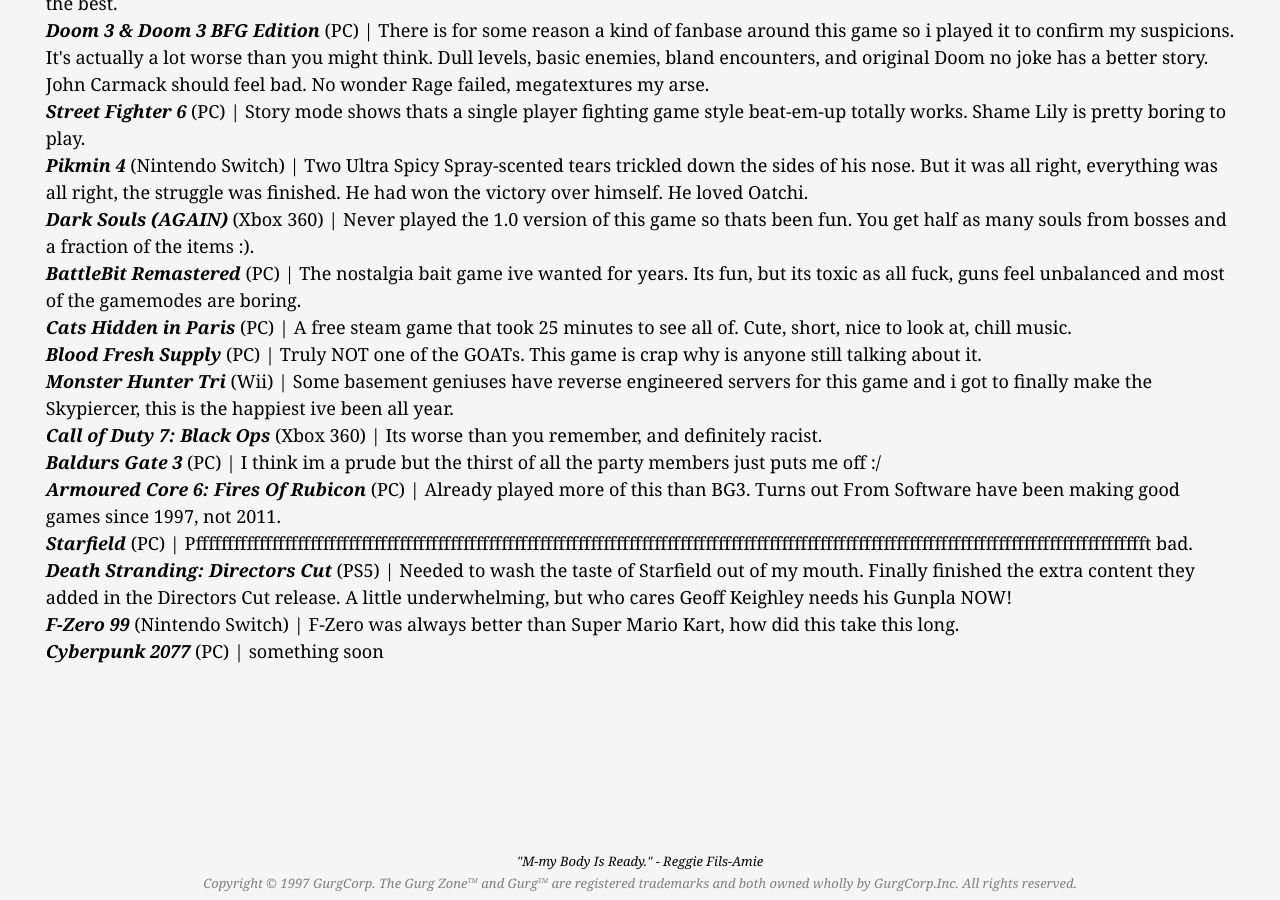
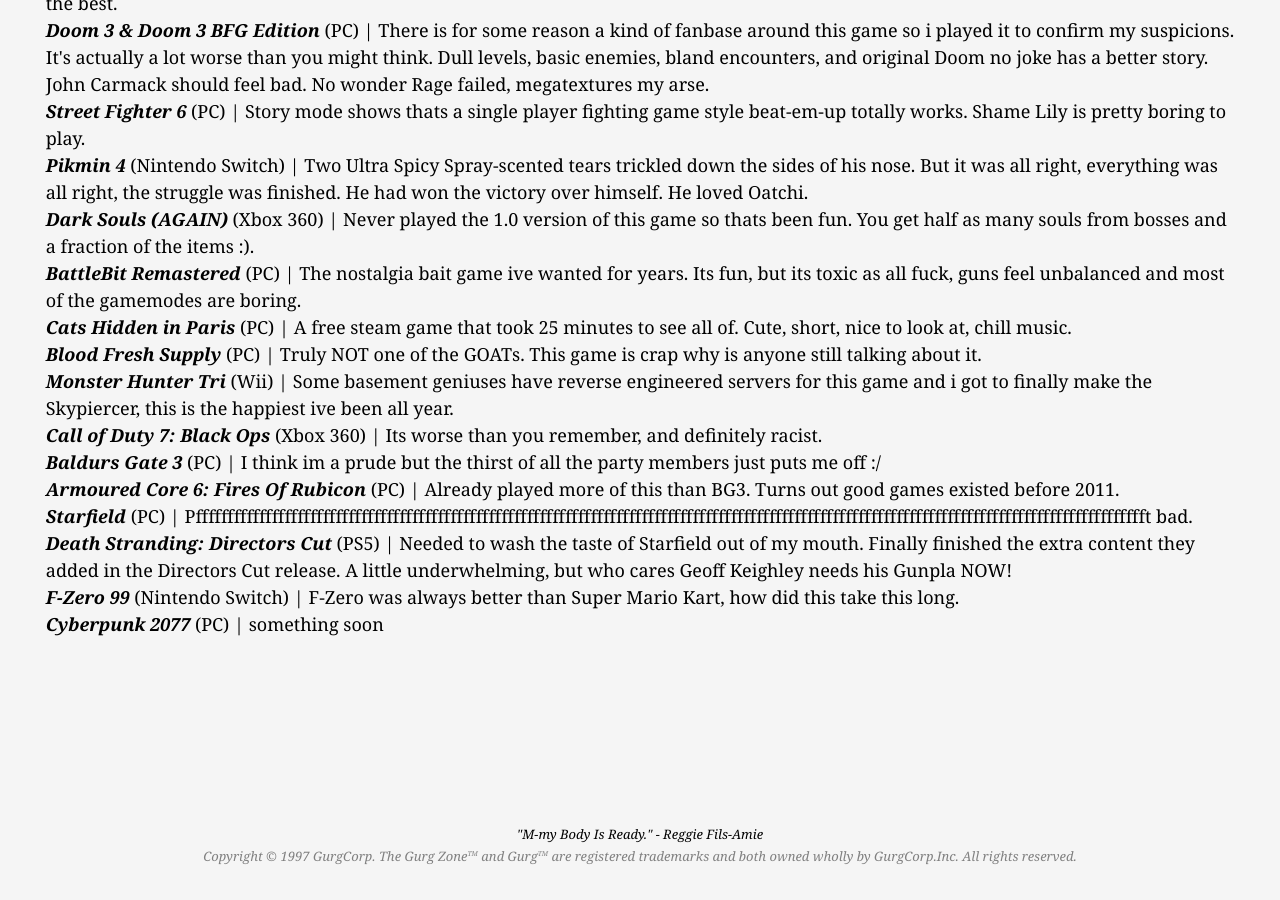
Before and after one commit to GreigHuth/greighuth.github.io, a Jekyll site: the page built from index.html, in a window 1280 px wide and 900 px high, scrolled down 1113 px. Built offline with Jekyll 4.4.1, drawn with Linux system fonts in a browser that asks for light colours; after the commit the page ends 1986 px from its top, so only the background shows below that.

Commit message:
Update minireviews.yaml

```diff
--- a/_data/minireviews.yaml
+++ b/_data/minireviews.yaml
@@ -60,7 +60,7 @@
 
 - title: "Armoured Core 6: Fires Of Rubicon"
   platform: PC
-  text: Already played more of this than BG3. Turns out From Software have been making good games since 1997, not 2011.
+  text: Already played more of this than BG3. Turns out good games existed before 2011.
 
 - title: Starfield
   platform: PC
```
